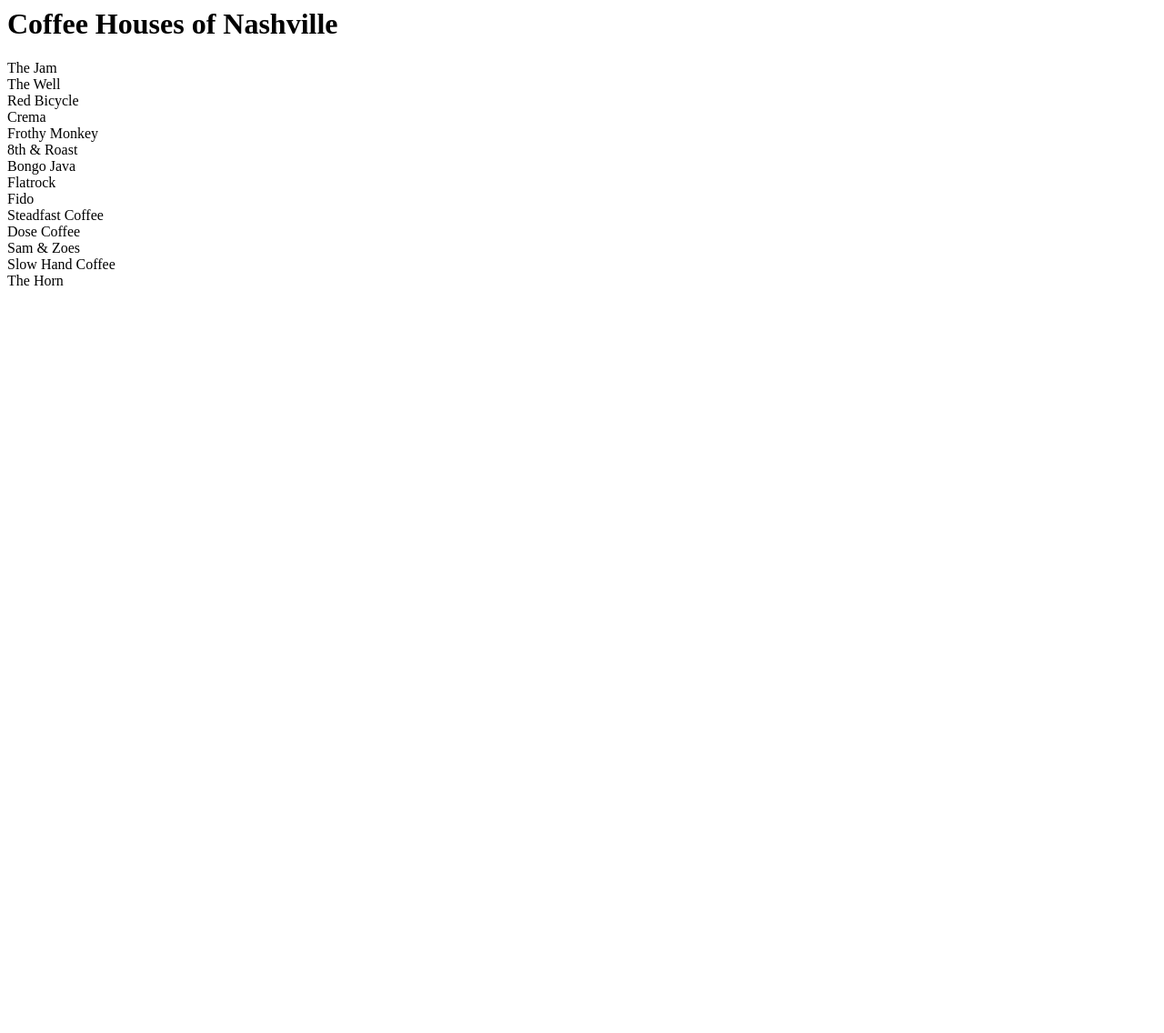
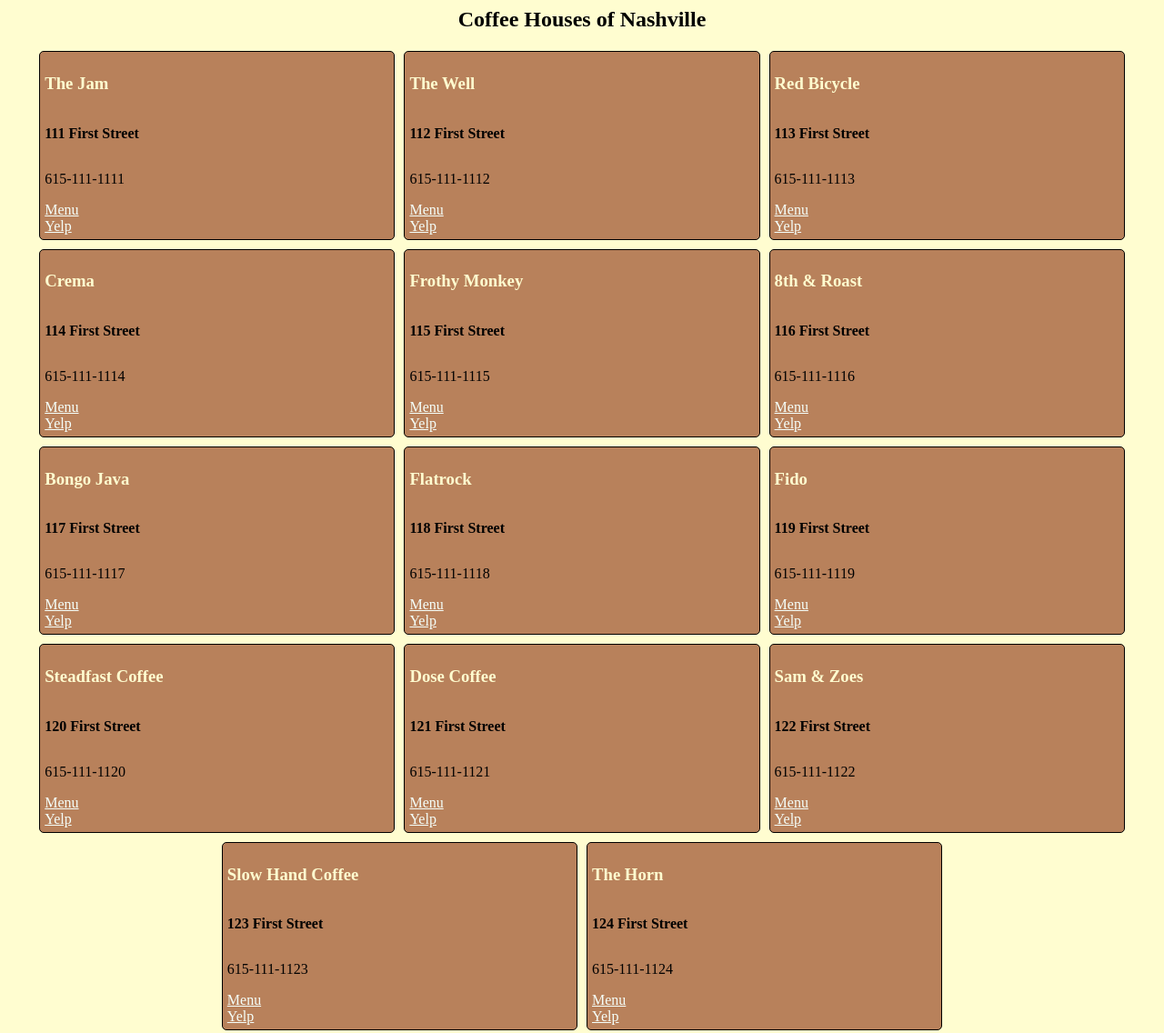
Before and after one commit to ActuallyAJL/coffee-houses, a plain HTML site: page index.html in a window 1280 px wide. Shown: the whole page at 91% size. Before the commit the page ends 800 px from the top, so only its background shows below. Drawn offline with Linux system fonts and the light colour scheme.

Commit message:
added some formatting to make things look a little nicer

```diff
--- a/index.html
+++ b/index.html
@@ -1,22 +1,106 @@
 <header class="pageHeader">
-	<h1>Coffee Houses of Nashville</h1>
+  <h1>Coffee Houses of Nashville</h1>
+  <link rel="stylesheet" href="styles/main.css" />
 </header>
-
 <main>
-	<section class="list">
-		<article class="shop">The Jam</article>
-		<article class="shop">The Well</article>
-		<article class="shop">Red Bicycle</article>
-		<article class="shop">Crema</article>
-		<article class="shop">Frothy Monkey</article>
-		<article class="shop">8th &amp; Roast</article>
-		<article class="shop">Bongo Java</article>
-		<article class="shop">Flatrock</article>
-		<article class="shop">Fido</article>
-		<article class="shop">Steadfast Coffee</article>
-		<article class="shop">Dose Coffee</article>
-		<article class="shop">Sam &amp; Zoes</article>
-		<article class="shop">Slow Hand Coffee</article>
-		<article class="shop">The Horn</article>
-	</section>
+  <section class="list">
+    <article class="shop">
+      <h3 class="store-name">The Jam</h3>
+      <p class="address">111 First Street</p>
+      <p class="phone">615-111-1111</p>
+      <a class="menu" href="https://www.google.com" target="_blank">Menu</a>
+      <a class="yelp" href="https://www.google.com" target="_blank">Yelp</a>
+    </article>
+    <article class="shop">
+      <h3 class="store-name">The Well</h3>
+      <p class="address">112 First Street</p>
+      <p class="phone">615-111-1112</p>
+      <a class="menu" href="https://www.google.com" target="_blank">Menu</a>
+      <a class="yelp" href="https://www.google.com" target="_blank">Yelp</a>
+    </article>
+    <article class="shop">
+      <h3 class="store-name">Red Bicycle</h3>
+      <p class="address">113 First Street</p>
+      <p class="phone">615-111-1113</p>
+      <a class="menu" href="https://www.google.com" target="_blank">Menu</a>
+      <a class="yelp" href="https://www.google.com" target="_blank">Yelp</a>
+    </article>
+    <article class="shop">
+      <h3 class="store-name">Crema</h3>
+      <p class="address">114 First Street</p>
+      <p class="phone">615-111-1114</p>
+      <a class="menu" href="https://www.google.com" target="_blank">Menu</a>
+      <a class="yelp" href="https://www.google.com" target="_blank">Yelp</a>
+    </article>
+    <article class="shop">
+      <h3 class="store-name">Frothy Monkey</h3>
+      <p class="address">115 First Street</p>
+      <p class="phone">615-111-1115</p>
+      <a class="menu" href="https://www.google.com" target="_blank">Menu</a>
+      <a class="yelp" href="https://www.google.com" target="_blank">Yelp</a>
+    </article>
+    <article class="shop">
+      <h3 class="store-name">8th &amp; Roast</h3>
+      <p class="address">116 First Street</p>
+      <p class="phone">615-111-1116</p>
+      <a class="menu" href="https://www.google.com" target="_blank">Menu</a>
+      <a class="yelp" href="https://www.google.com" target="_blank">Yelp</a>
+    </article>
+    <article class="shop">
+      <h3 class="store-name">Bongo Java</h3>
+      <p class="address">117 First Street</p>
+      <p class="phone">615-111-1117</p>
+      <a class="menu" href="https://www.google.com" target="_blank">Menu</a>
+      <a class="yelp" href="https://www.google.com" target="_blank">Yelp</a>
+    </article>
+    <article class="shop">
+      <h3 class="store-name">Flatrock</h3>
+      <p class="address">118 First Street</p>
+      <p class="phone">615-111-1118</p>
+      <a class="menu" href="https://www.google.com" target="_blank">Menu</a>
+      <a class="yelp" href="https://www.google.com" target="_blank">Yelp</a>
+    </article>
+    <article class="shop">
+      <h3 class="store-name">Fido</h3>
+      <p class="address">119 First Street</p>
+      <p class="phone">615-111-1119</p>
+      <a class="menu" href="https://www.google.com" target="_blank">Menu</a>
+      <a class="yelp" href="https://www.google.com" target="_blank">Yelp</a>
+    </article>
+    <article class="shop">
+      <h3 class="store-name">Steadfast Coffee</h3>
+      <p class="address">120 First Street</p>
+      <p class="phone">615-111-1120</p>
+      <a class="menu" href="https://www.google.com" target="_blank">Menu</a>
+      <a class="yelp" href="https://www.google.com" target="_blank">Yelp</a>
+    </article>
+    <article class="shop">
+      <h3 class="store-name">Dose Coffee</h3>
+      <p class="address">121 First Street</p>
+      <p class="phone">615-111-1121</p>
+      <a class="menu" href="https://www.google.com" target="_blank">Menu</a>
+      <a class="yelp" href="https://www.google.com" target="_blank">Yelp</a>
+    </article>
+    <article class="shop">
+      <h3 class="store-name">Sam &amp; Zoes</h3>
+      <p class="address">122 First Street</p>
+      <p class="phone">615-111-1122</p>
+      <a class="menu" href="https://www.google.com" target="_blank">Menu</a>
+      <a class="yelp" href="https://www.google.com" target="_blank">Yelp</a>
+    </article>
+    <article class="shop">
+      <h3 class="store-name">Slow Hand Coffee</h3>
+      <p class="address">123 First Street</p>
+      <p class="phone">615-111-1123</p>
+      <a class="menu" href="https://www.google.com" target="_blank">Menu</a>
+      <a class="yelp" href="https://www.google.com" target="_blank">Yelp</a>
+    </article>
+    <article class="shop">
+      <h3 class="store-name">The Horn</h3>
+      <p class="address">124 First Street</p>
+      <p class="phone">615-111-1124</p>
+      <a class="menu" href="https://www.google.com" target="_blank">Menu</a>
+      <a class="yelp" href="https://www.google.com" target="_blank">Yelp</a>
+    </article>
+  </section>
 </main>
--- a/styles/main.css
+++ b/styles/main.css
@@ -0,0 +1,49 @@
+body {
+    background: #fffdd0;
+}
+
+h1 {
+    font-size: 24px;
+    text-align: center;
+}
+
+.list {
+    display: flex;
+    flex-wrap: wrap;
+    justify-content: center;
+    align-content: space-around;
+    width: 100%;
+}
+
+.shop {
+    border: 1px solid;
+    width: 30%;
+    margin: 5px;
+    padding: 5px;
+    justify-content: space-evenly;
+    background-color: #b8815b;
+    border-radius: 5px;
+    display: flex;
+    flex-wrap: wrap;
+    flex-direction: column;
+}
+
+.store-name {
+    color: #fffdd0;
+}
+
+.address {
+    font-weight: bold;
+}
+
+.phone {
+
+}
+
+.menu {
+    color: #f5fffa;
+}
+
+.yelp {
+    color: #f5fffa;
+}
```
